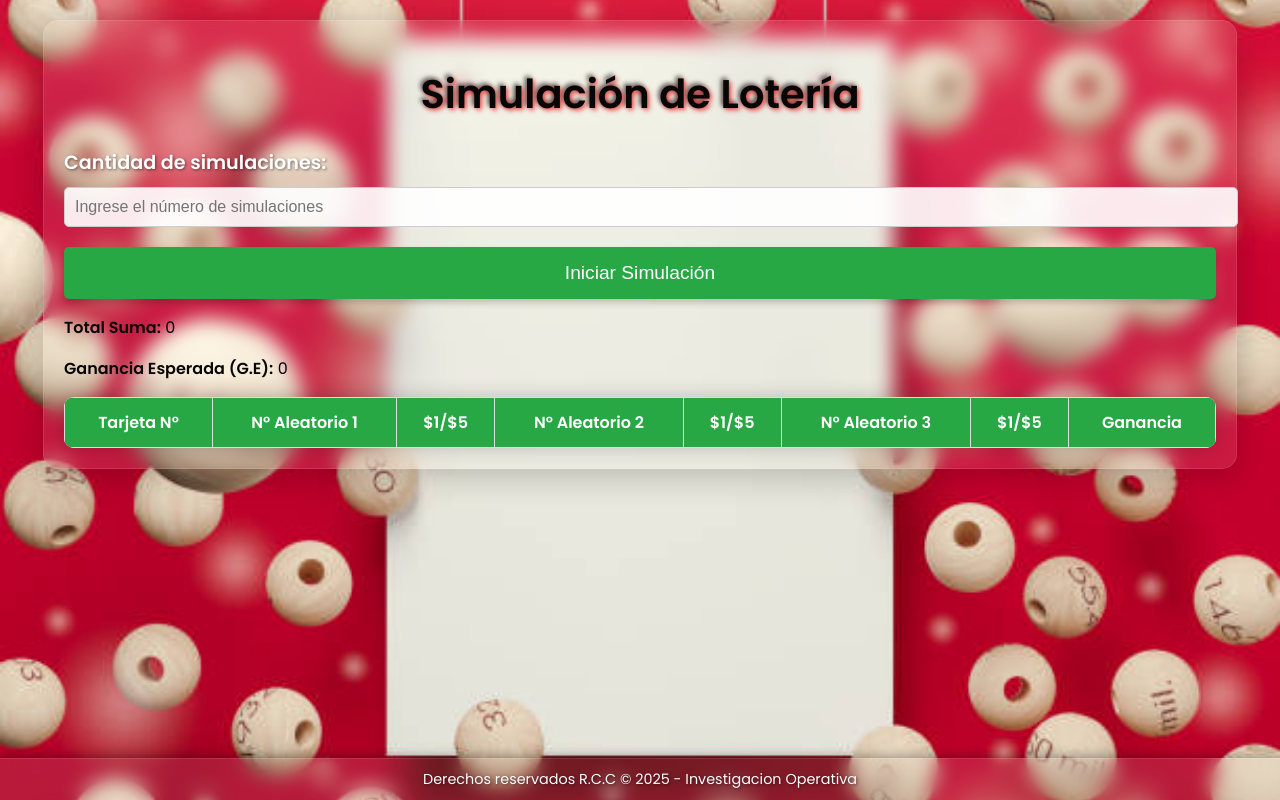
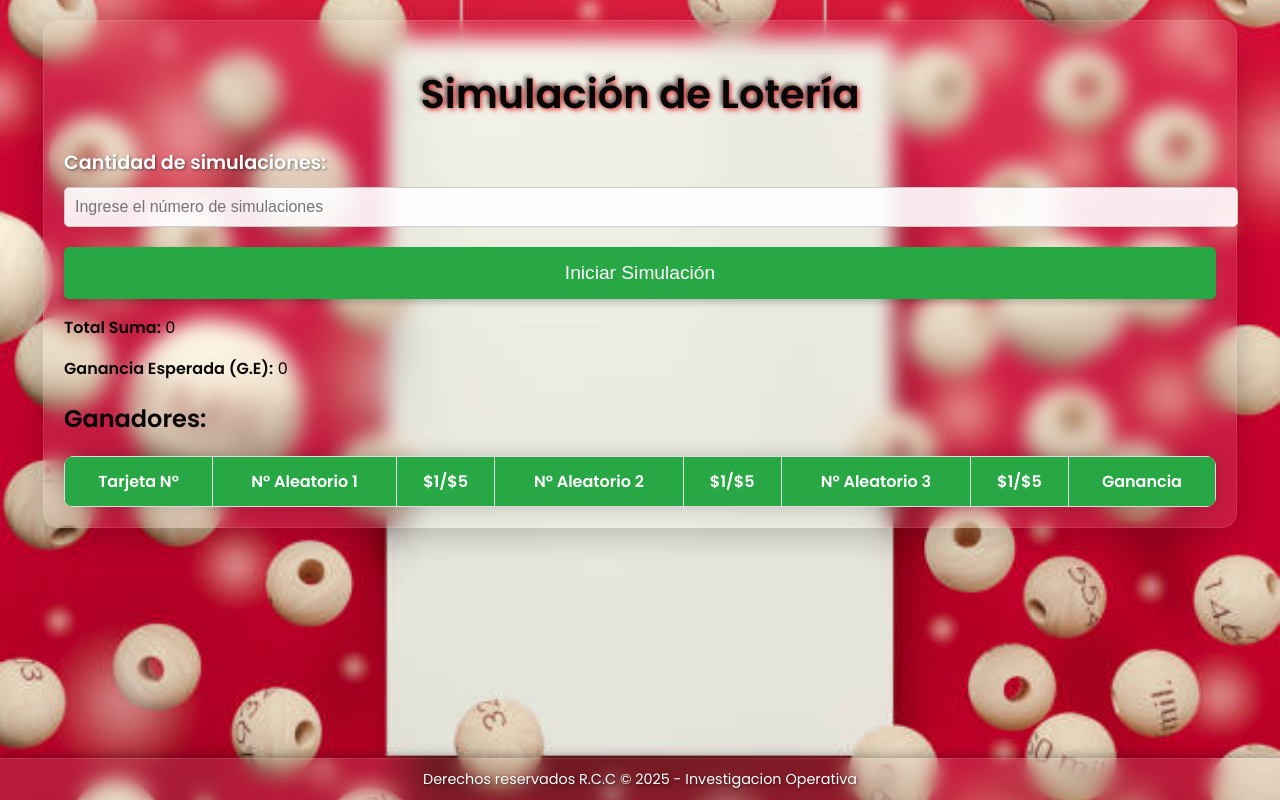
Before and after one commit to Nocturnnn32/Simulacion, a plain HTML site: page simulacion-loteria.html in a window 1280 px wide. Drawn offline with Linux system fonts and the light colour scheme.

Commit message:
Update simulacion-loteria.html

```diff
--- a/simulacion-loteria.html
+++ b/simulacion-loteria.html
@@ -18,6 +18,12 @@
         <div id="resultadosFinales">
             <p><strong>Total Suma:</strong> <span id="totalSuma">0</span></p>
             <p><strong>Ganancia Esperada (G.E):</strong> <span id="gananciaEsperada">0</span></p>
+        </div>
+         <div id="ganadores">
+            <h2>Ganadores:</h2>
+            <ul id="listaGanadores">
+
+            </ul>
         </div>
         <table id="tablaResultados">
             <thead>
```
